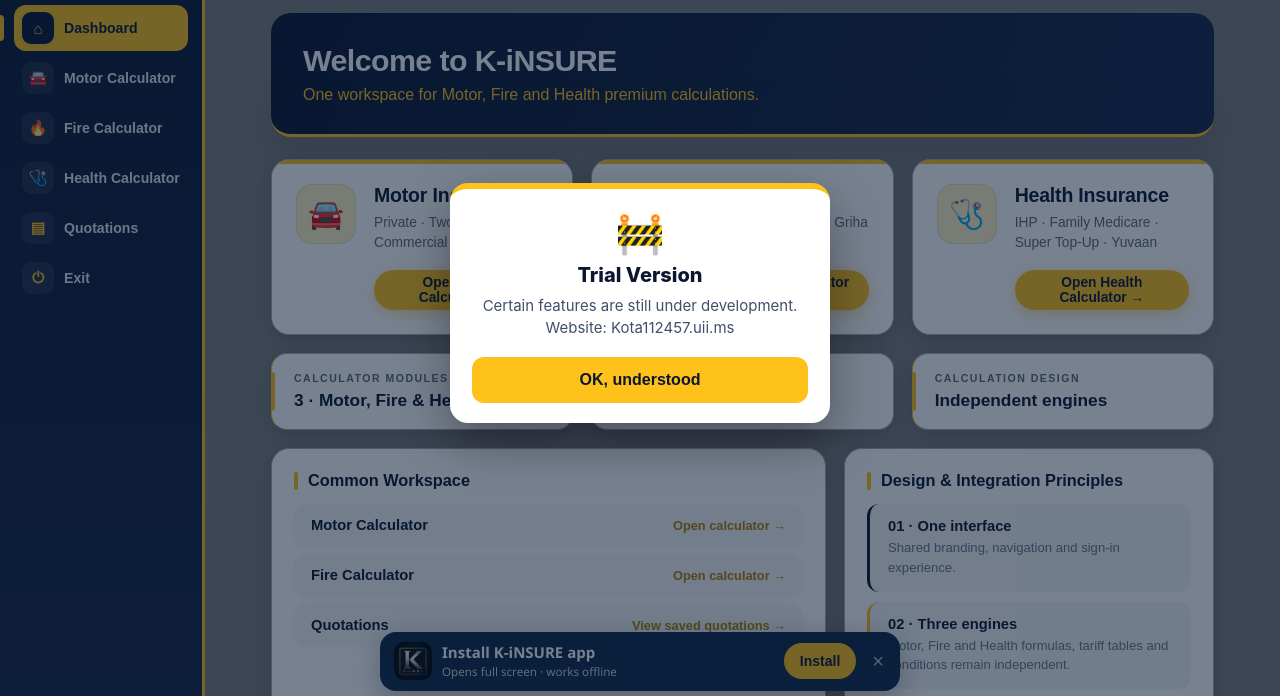
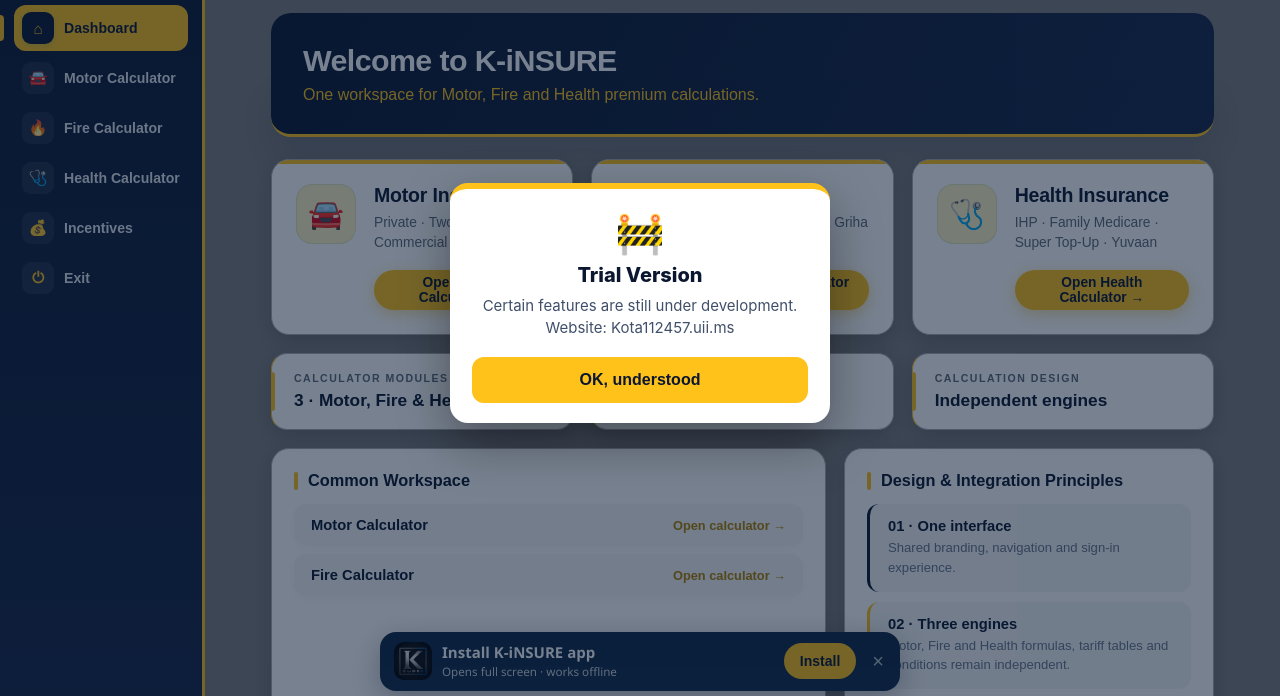
Before and after one commit to Kishore-mamata/K-iNSURE, a plain HTML site: page index.html in a window 1280 px wide. Shown: the part 97-793 px from the top of the page. Drawn offline with Linux system fonts and the light colour scheme.

Commit message:
Add files via upload

```diff
--- a/index.html
+++ b/index.html
@@ -1297,9 +1297,9 @@ html:not(#z1):not(#z2):not(#z3):not(#z4):not(#z5):not(#z6) body #placeholder .ki
 (function(){
   function owner(){return typeof kinsureRole!=='undefined'&&kinsureRole==='owner';}
   function targets(){
-    var list=[].slice.call(document.querySelectorAll('.nav button[data-page="Tariff & Rates"],.nav button[data-page="Settings"],.nav button[data-page="Whats New"],.nav button[data-page="Incentives"]'));
-    document.querySelectorAll('.lower .workrow').forEach(function(r){if(/Tariff/.test(r.textContent))list.push(r);});
-    document.querySelectorAll('.m-links button').forEach(function(b){if(/Tariff|Settings|What|Incentive/.test(b.textContent))list.push(b);});
+    var list=[].slice.call(document.querySelectorAll('.nav button[data-page="Tariff & Rates"],.nav button[data-page="Settings"],.nav button[data-page="Whats New"],.nav button[data-page="Quotations"]'));
+    document.querySelectorAll('.lower .workrow').forEach(function(r){if(/Tariff|Quotations/.test(r.textContent))list.push(r);});
+    document.querySelectorAll('.m-links button').forEach(function(b){if(/Tariff|Settings|What|quotation/i.test(b.textContent))list.push(b);});
     return list;
   }
   function apply(){
@@ -1309,16 +1309,16 @@ html:not(#z1):not(#z2):not(#z3):not(#z4):not(#z5):not(#z6) body #placeholder .ki
     if(!isOwner){
       var a=document.querySelector('.nav button.active');
       var p=a&&a.getAttribute('data-page');
-      if(p==='Tariff & Rates'||p==='Settings'||p==='Incentives'){try{showDashboard(document.querySelector('.nav button[data-page="Dashboard"]'));}catch(e){}}
+      if(p==='Tariff & Rates'||p==='Settings'||p==='Quotations'){try{showDashboard(document.querySelector('.nav button[data-page="Dashboard"]'));}catch(e){}}
     }
   }
   var orig=window.updateRoleUI||updateRoleUI;
   window.updateRoleUI=updateRoleUI=function(){var r=orig.apply(this,arguments);apply();return r;};
   /* Guard direct calls too */
   var gp=window.showPlaceholder;
-  if(gp)window.showPlaceholder=showPlaceholder=function(name){if(!owner()&&(name==='Tariff & Rates'||name==='Settings'))return false;return gp.apply(this,arguments);};
-  var ki=window.kinsureIncentives;
-  if(ki)window.kinsureIncentives=function(){if(!owner()){alert('Incentives is available to the OWNER only. Choose OWNER from the User / Owner selector and enter the Owner password.');return false;}return ki.apply(this,arguments);};
+  if(gp)window.showPlaceholder=showPlaceholder=function(name){if(!owner()&&(name==='Tariff & Rates'||name==='Settings'||name==='Quotations'))return false;return gp.apply(this,arguments);};
+  var kq=window.kinsureShowQuotations;
+  if(kq)window.kinsureShowQuotations=function(){if(!owner())return false;return kq.apply(this,arguments);};
   if(document.readyState==='loading')document.addEventListener('DOMContentLoaded',apply);else apply();
 })();
 </script>
```
Also changed, not shown: mobile.html (+7 -7 lines), whats-new.html (+2 -2 lines).
